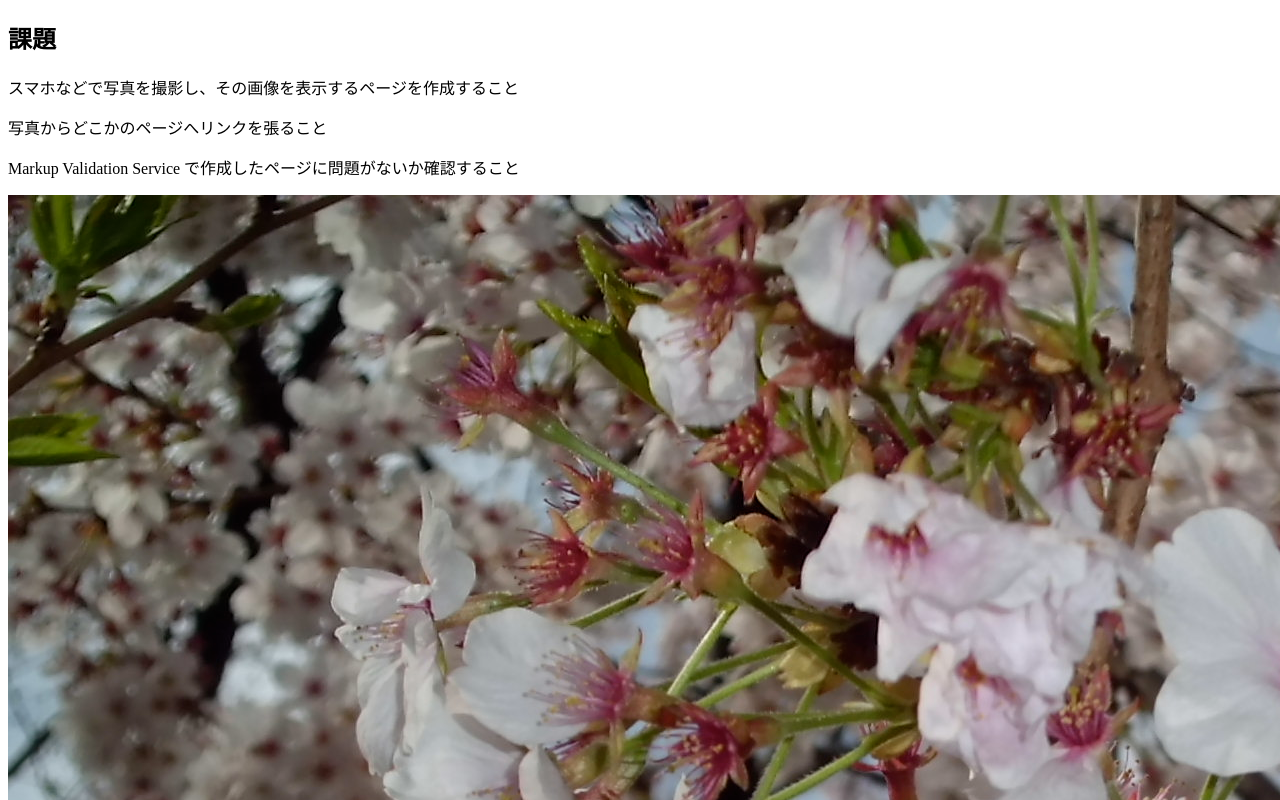
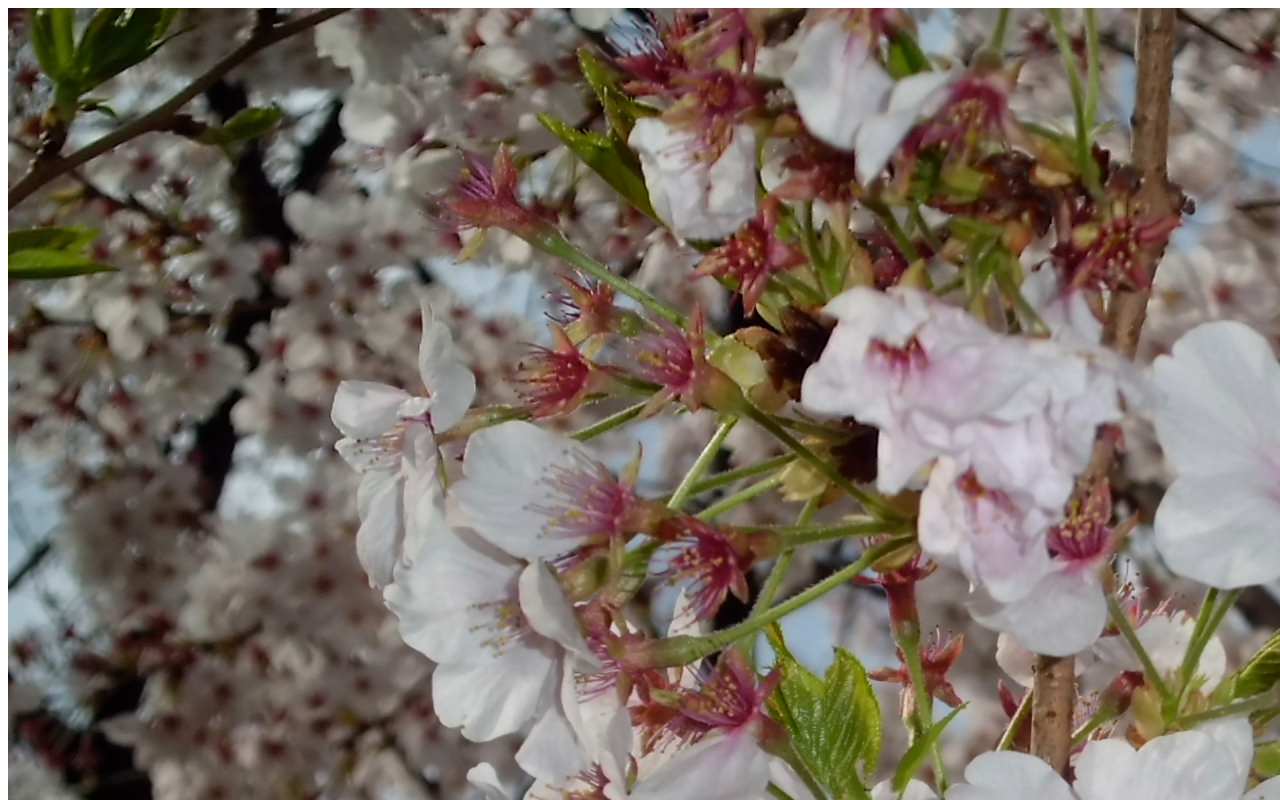
Before and after one commit to kayamaguro/web1-3, a plain HTML site: page index.html in a window 1280 px wide. Shown: the top 800 px of the page. Drawn offline with Linux system fonts and the light colour scheme.

Commit message:
Update index.html

```diff
--- a/index.html
+++ b/index.html
@@ -5,12 +5,6 @@
   <meta charset="utf-8">
 </head>
 <body>
-  <section>
-    <h2>課題</h2>
-    <p>スマホなどで写真を撮影し、その画像を表示するページを作成すること</p>
-    <p>写真からどこかのページへリンクを張ること</p>
-    <p>Markup Validation Service で作成したページに問題がないか確認すること</p>
-  </section>
-  <a href"http://www.t-kougei.ac.jp/index.html"><img src="CIMG0491.JPG"alt="hoge"/></a>
+ <a href="http://www.t-kougei.ac.jp/index.html"><img src="CIMG0491.JPG"alt="hoge"/></a>
 </body>
 </html>
```
